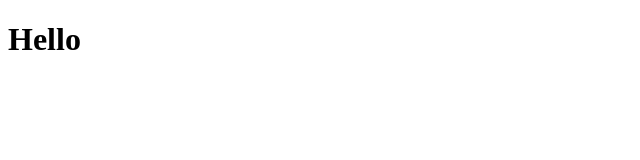
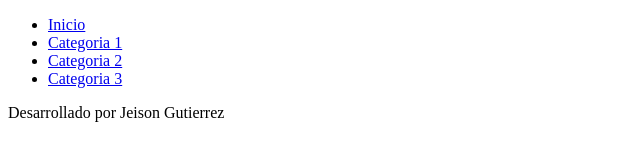
Before and after one commit to Json-05/tienda_mundo, a plain HTML site: page index.html in a window 1280 px wide. Shown: the whole page, without its empty margins (0-640 px from the left). Drawn offline with Linux system fonts and the light colour scheme.

Commit message:
Segundo commit

```diff
--- a/index.html
+++ b/index.html
@@ -1,12 +1,51 @@
 <!DOCTYPE html>
 <html lang="es">
+
 <head>
     <meta charset="UTF-8">
     <meta name="viewport" content="width=device-width, initial-scale=1.0">
     <link rel="stylesheet" href="Assets/CSS/style.css">
     <title>Tienda_Mundo</title>
 </head>
+
 <body>
-    <h1>Hello</h1>
+    <div id="container">
+        <!-- header -->
+        <header id="header">
+            <div id="logo">
+
+            </div>
+        </header>
+
+        <!-- navegacion -->
+        <nav id="menu">
+            <div id="logo">
+                <ul>
+                    <li>
+                        <a href="#">Inicio</a>
+                    </li>
+                    <li>
+                        <a href="#">Categoria 1</a>
+                    </li>
+                    <li>
+                        <a href="#">Categoria 2</a>
+                    </li>
+                    <li>
+                        <a href="#">Categoria 3</a>
+                    </li>
+                </ul>
+            </div>
+        </nav>
+
+        <!-- footer -->
+        <footer id="footer">
+            <p>Desarrollado por Jeison Gutierrez</p>
+        </footer>
+
+
+
+
+    </div>
 </body>
+
 </html>
```
